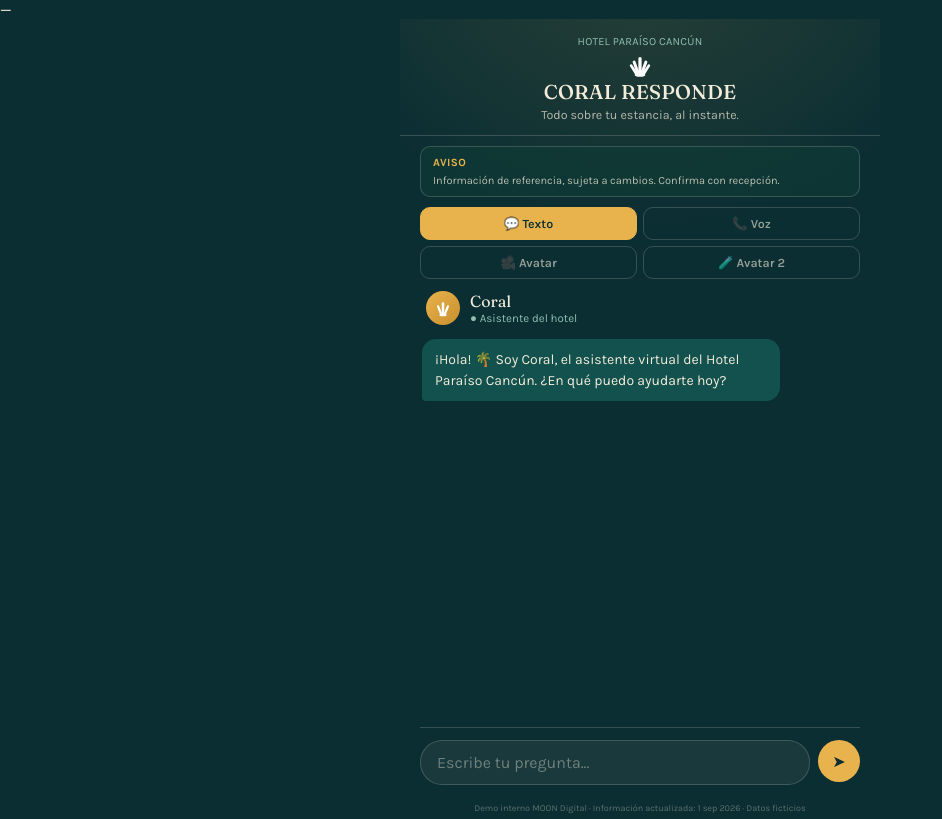
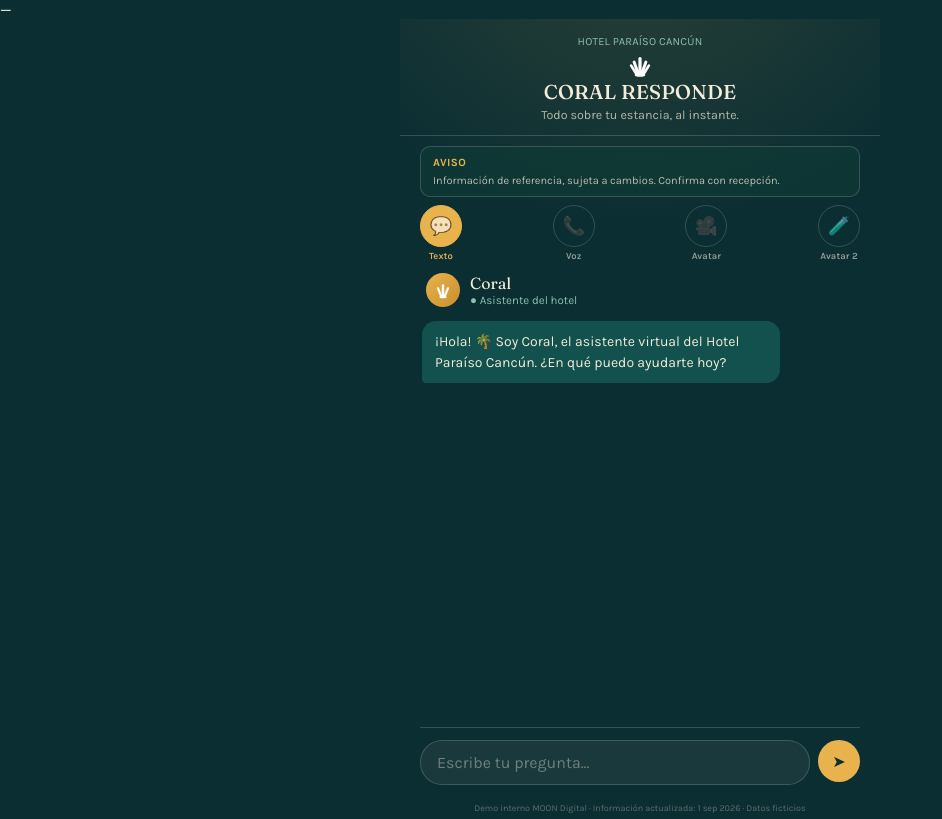
Before and after one commit to moondigitalia/HotelParaisoDemoQR, a website: page hotel-demo-web/index.html in a window 1280 px wide. Shown: the whole page, without its empty margins (0-942 px from the left). Drawn offline with Linux system fonts and the light colour scheme; a script that the page names is missing; files whose address does not match are found by name.

Commit message:
Update index.html

```diff
--- a/hotel-demo-web/index.html
+++ b/hotel-demo-web/index.html
@@ -45,13 +45,13 @@
   .legal-text{white-space:normal;}
 
   /* MODE TABS */
-  .mode-tabs{display:flex;flex-wrap:wrap;gap:6px;margin:10px 20px 0;}
-  .mode-tab{flex:1 1 calc(50% - 3px);min-width:0;overflow:hidden;white-space:nowrap;text-overflow:ellipsis;
-    text-align:center;padding:8px 4px;border-radius:10px;border:1px solid var(--line);
-    background:transparent;color:rgba(243,236,218,0.6);font-family:'Karla',sans-serif;font-size:12.5px;
-    font-weight:600;cursor:pointer;transition:.15s;}
-  .mode-tab.active{background:var(--gold);border-color:var(--gold);color:var(--navy);}
-  .mode-tab:not(.active):hover{border-color:var(--gold);color:var(--gold);}
+  .mode-tabs{display:flex;justify-content:space-between;gap:8px;margin:8px 20px 0;}
+  .mode-tab{display:flex;flex-direction:column;align-items:center;gap:3px;background:transparent;border:none;padding:0;color:rgba(243,236,218,0.6);font-family:'Karla',sans-serif;cursor:pointer;transition:.15s;} .mode-tab .circle{width:42px;height:42px;border-radius:50%;display:flex;align-items:center;justify-content:center;font-size:18px;border:1px solid var(--line);background:transparent;transition:.15s;} .mode-tab .label{font-size:9.5px;font-weight:600;letter-spacing:.01em;} .mode-tab.active .circle{background:var(--gold);border-color:var(--gold);} .mode-tab.active .label{color:var(--gold);} .mode-tab:not(.active):hover .circle{border-color:var(--gold);} .mode-tab:not(.active):hover .label{color:var(--gold);}
+
+
+
+
+
 
   /* CALL MODE y AVATAR MODE comparten el layout centrado, pero con distinto padding —
      el avatar necesita más espacio vertical libre para el video. */
@@ -161,10 +161,10 @@
   </div>
 
   <div class="mode-tabs">
-    <button class="mode-tab active" id="tabTexto">💬 Texto</button>
-    <button class="mode-tab" id="tabLlamada">📞 Voz</button>
-    <button class="mode-tab" id="tabAvatar">🎥 Avatar</button>
-    <button class="mode-tab" id="tabSpatius">🧪 Avatar 2</button>
+    <button class="mode-tab active" id="tabTexto"><span class="circle">💬</span><span class="label">Texto</span></button>
+    <button class="mode-tab" id="tabLlamada"><span class="circle">📞</span><span class="label">Voz</span></button>
+    <button class="mode-tab" id="tabAvatar"><span class="circle">🎥</span><span class="label">Avatar</span></button>
+    <button class="mode-tab" id="tabSpatius"><span class="circle">🧪</span><span class="label">Avatar 2</span></button>
   </div>
 
   <div class="chat-shell" id="chatShell">
```
